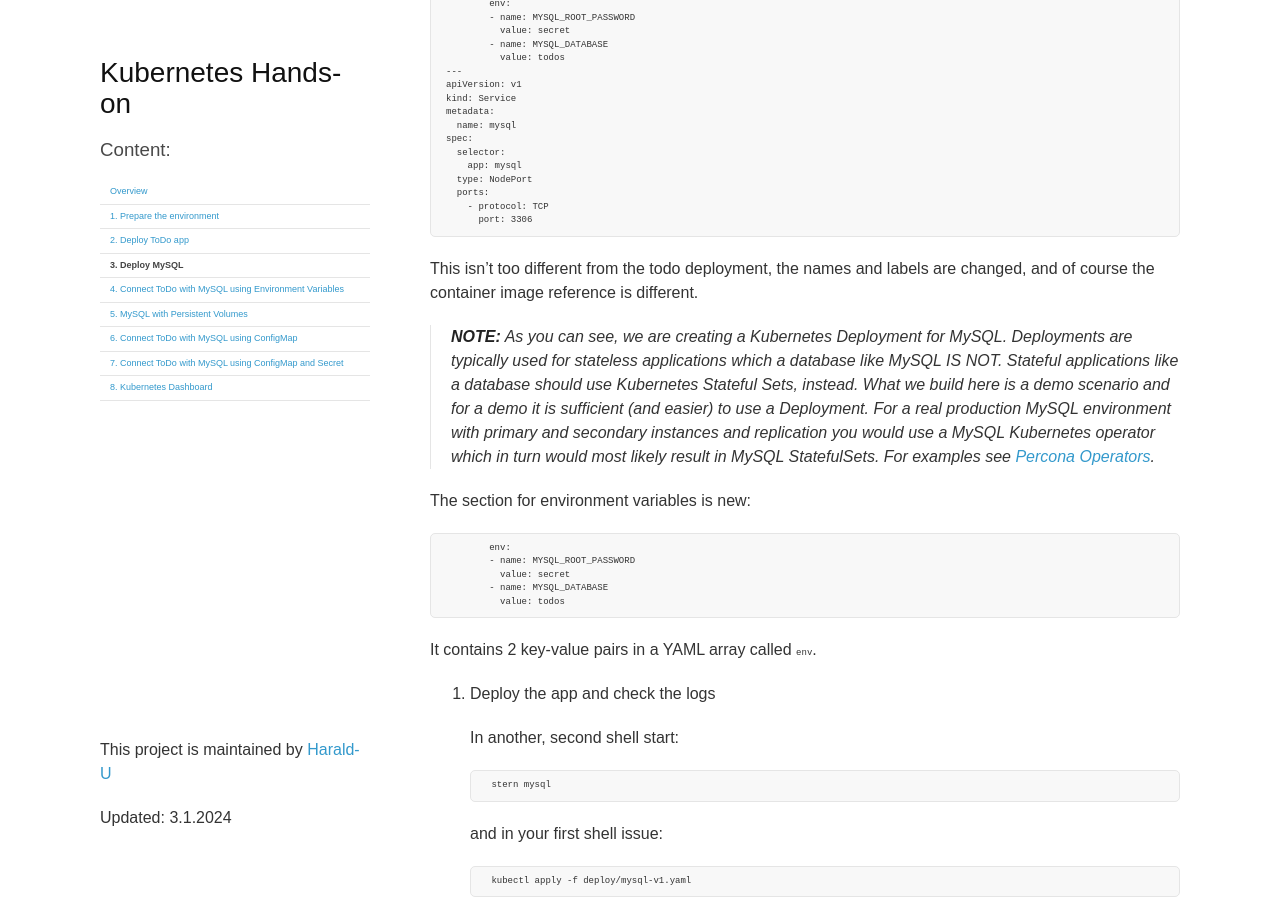
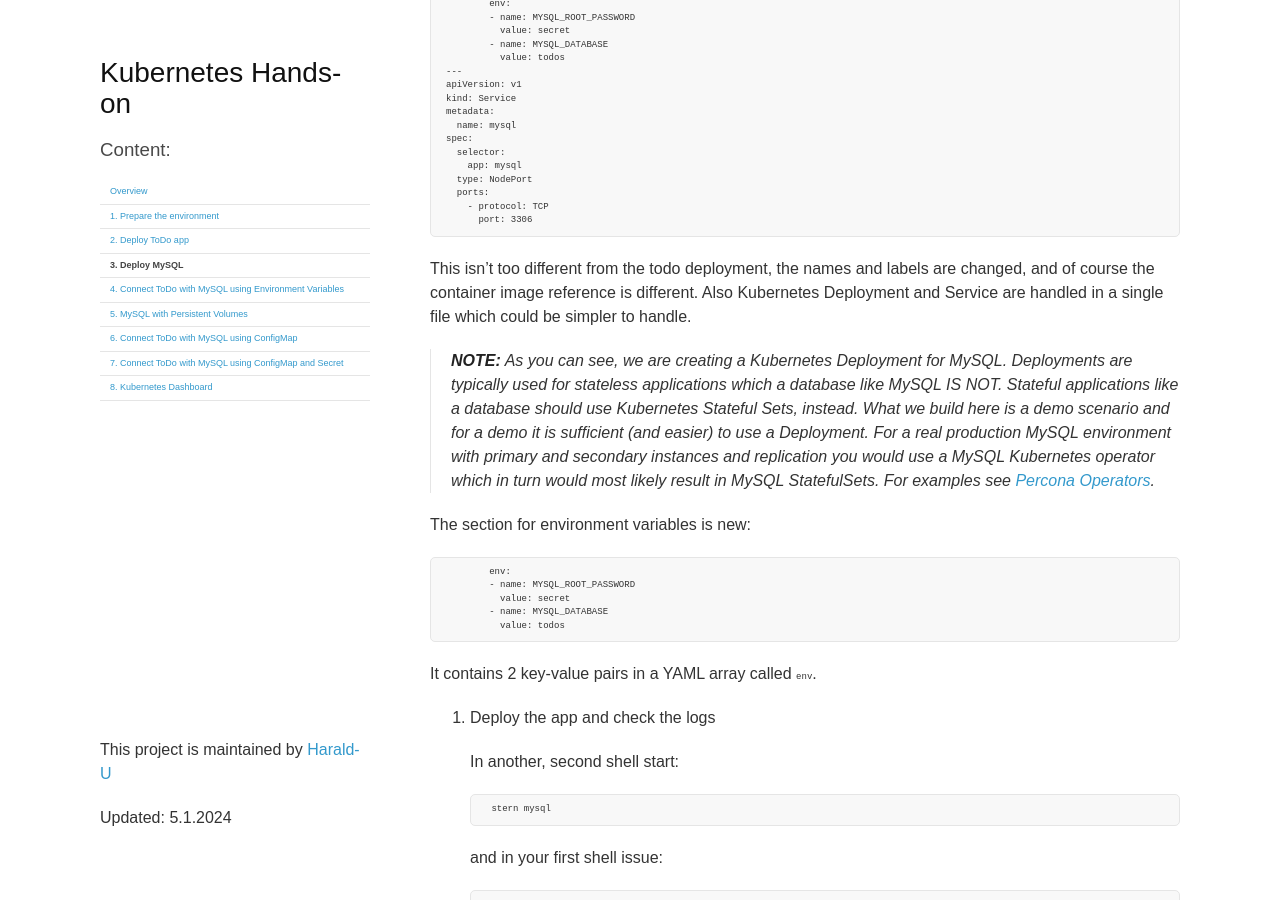
Before and after one commit to Harald-U/kubernetes-handson, a Jekyll site: the page built from docs/lab3.md, in a window 1280 px wide and 900 px high, scrolled down 838 px. Built offline with Jekyll 4.4.1, drawn with Linux system fonts in a browser that asks for light colours; our own code applies the rules of GitHub Pages for plain Markdown files; the repository's description, which GitHub fills in, is left out.

Commit message:
minor changes

````diff
--- a/_config.yml
+++ b/_config.yml
@@ -1,6 +1,6 @@
 theme: jekyll-theme-minimal
 title: Kubernetes Hands-on
-updated: 3.1.2024
+updated: 5.1.2024
 show_downloads: False
 navigation:
   - title: Overview
--- a/docs/lab3.md
+++ b/docs/lab3.md
@@ -67,7 +67,7 @@ spec:
       port: 3306
 ```
 
-This isn't too different from the todo deployment, the names and labels are changed, and of course the container image reference is different.
+This isn't too different from the todo deployment, the names and labels are changed, and of course the container image reference is different. Also Kubernetes Deployment and Service are handled in a single file which could be simpler to handle.
 
 > **NOTE:** As you can see, we are creating a Kubernetes Deployment for MySQL. Deployments are typically used for stateless applications which a database like MySQL IS NOT. Stateful applications like a database should use Kubernetes Stateful Sets, instead. What we build here is a demo scenario and for a demo it is sufficient (and easier) to use a Deployment. For a real production MySQL environment with primary and secondary instances and replication you would use a MySQL Kubernetes operator which in turn would most likely result in MySQL StatefulSets. For examples see [Percona Operators](https://www.percona.com/software/percona-kubernetes-operators).
 
````
Also changed, not shown: docs/lab2.md (+1 -1 lines), index.md (+1 -1 lines).
